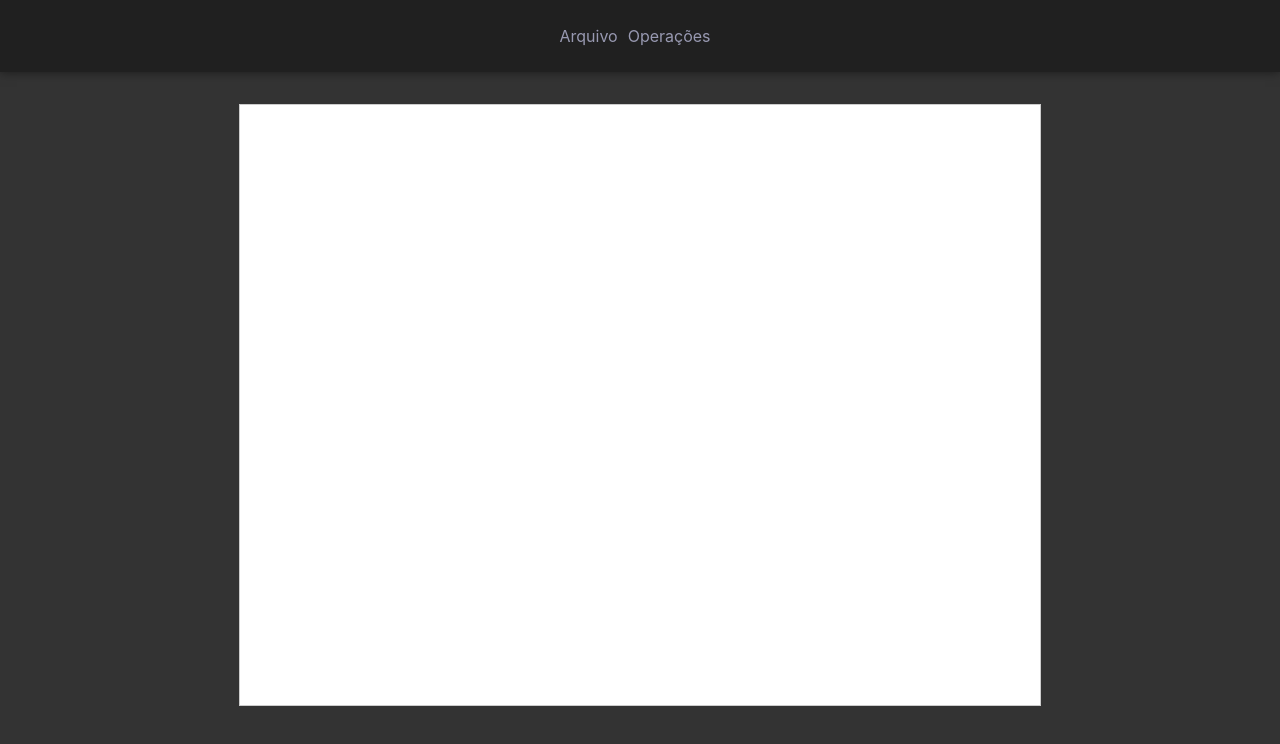
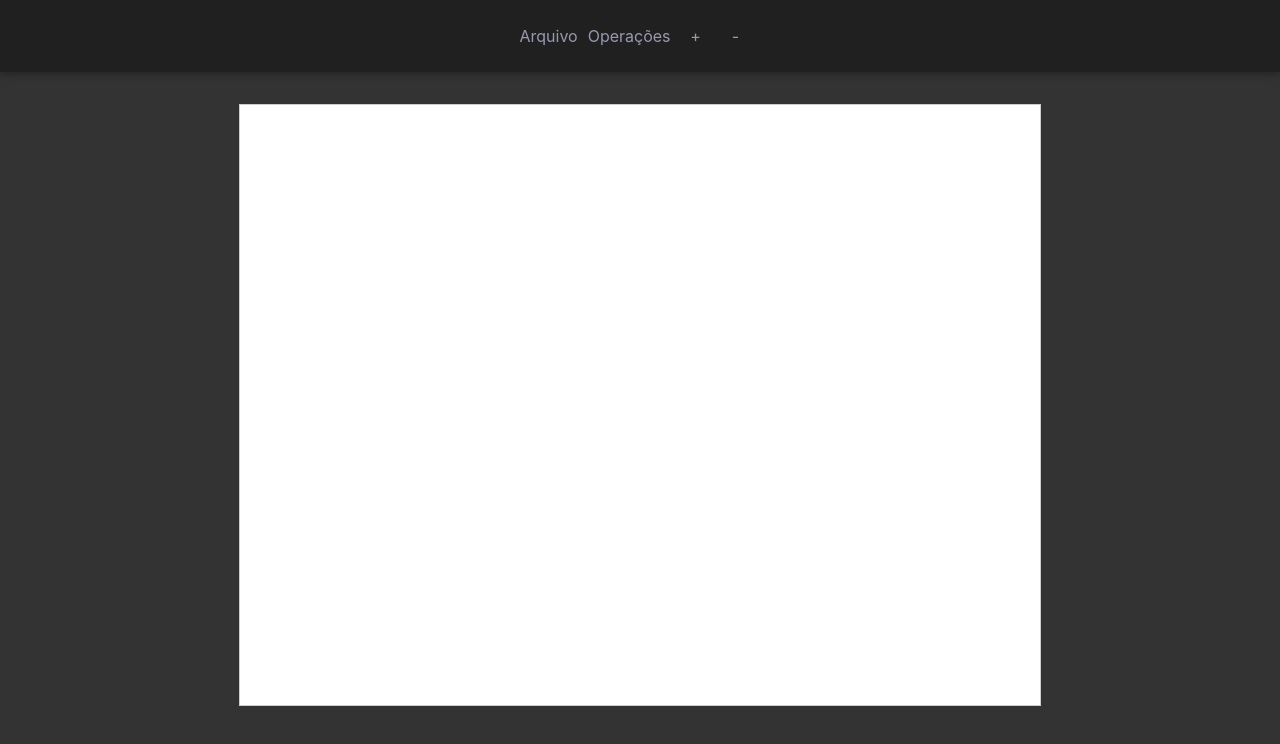
Before and after one commit to mnazaro/graphix-cg, a React (Create React App) app: page / in a window 1280 px wide. Shown: the top 744 px of the page. Built offline with nearby package versions, Linux system fonts and the light colour scheme.

Commit message:
adiciona + e - para alterar tamanho de linhas, elipses e borracha

```diff
--- a/src/App.css
+++ b/src/App.css
@@ -91,3 +91,8 @@
     margin-top: 2rem;
     border: 1px solid #ccc; /* Opcional: para visualizar os limites do canvas */
   }
+
+  .plus-or-minus {
+    font-size: 90rem;
+    width: 30px;
+  }
--- a/src/App.tsx
+++ b/src/App.tsx
@@ -78,8 +78,16 @@ function App() {
   };
 
   const erase = (context: CanvasRenderingContext2D, x: number, y: number) => {
-    context.clearRect(x, y, 10, 10);
+    context.fillStyle = '#FFFFFF';
+    context.fillRect(x, y, context.lineWidth, context.lineWidth);
   };
+
+  const handleChangeSize = (value: number) => {
+    if(context) {
+      context.lineWidth += value;
+    }
+  }
+
 
   return (
     <>
@@ -111,6 +119,8 @@ function App() {
                 </ul>
               )}
             </li>
+            <li className='plus-or-minus' onClick={() => handleChangeSize(1)}>+</li>
+            <li className='plus-or-minus' onClick={() => handleChangeSize(-1)}>-</li>
           </ul>
         </header>
         <div className='paintboard'>
```
